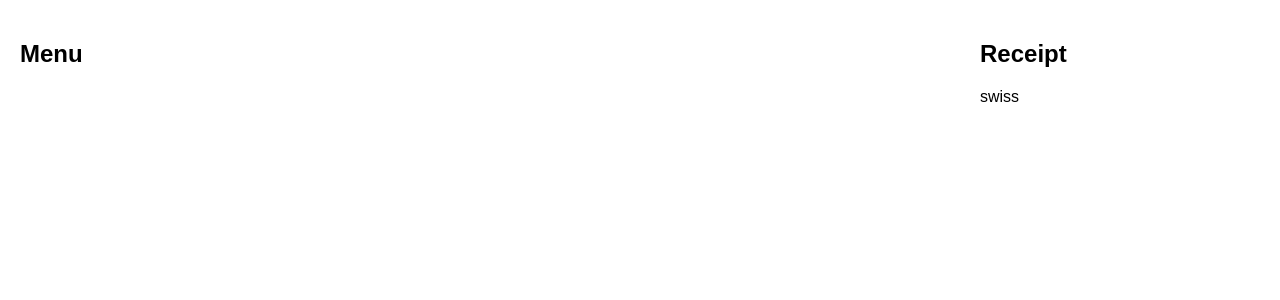
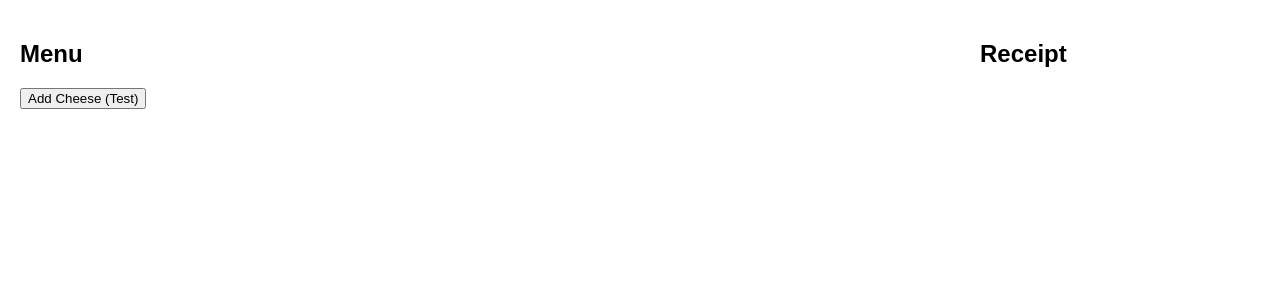
Before and after one commit to AlirieGray/build-a-burger, a React (Create React App) app: page / in a window 1280 px wide. Shown: the top 300 px of the page. Built offline with nearby package versions, Linux system fonts and the light colour scheme.

Commit message:
new stuff

```diff
--- a/src/App.js
+++ b/src/App.js
@@ -3,8 +3,8 @@ import './App.css';
 import Menu from './components/Menu'
 import Receipt from './components/Receipt'
 import { Provider } from 'react-redux';
+import configureStore from './store/configureStore';
 
-import configureStore from './store/configureStore';
 const store = configureStore();
 
 class App extends Component {
--- a/src/actions/burger.js
+++ b/src/actions/burger.js
@@ -1,5 +1,5 @@
 
-export const addItem = ({ item }) => {
-  type: "ADD_ITEM",
+export const addItem = ( item ) => {
+  type: 'ADD_ITEM',
   item
 }
--- a/src/components/Menu.js
+++ b/src/components/Menu.js
@@ -1,23 +1,29 @@
 import React, { Component } from 'react';
+import { bindActionCreators } from 'redux';
 import { connect } from 'react-redux';
 import './Menu.css';
 import Item from './Item';
-import { addItem } from '../actions/burger';
+import * as actions from '../actions/burger';
 
 class Menu extends Component {
 
   constructor(props) {
     super(props);
+    this.AddItem = this.AddItem.bind(this);
   }
 
   AddItem(item) {
-    this.props.addItem(item);
+    console.log('adding item')
+    this.props.dispatch(actions.addItem);
   }
 
   render() {
     return (
       <div className="container">
         <h2> Menu </h2>
+        <button onClick={this.AddItem}>
+          Add Cheese (Test)
+        </button>
       </div>
     );
   }
@@ -29,10 +35,10 @@ const mapStateToProps = (state) => {
   }
 }
 
-const mapDispatchToProps = () => {
-  return {
-    addItem: addItem
-  }
+// dispatch: dispatches an action. this is the only way to
+// trigger a state change.
+const mapDispatchToProps = (dispatch) => {
+  return bindActionCreators(actions, dispatch)
 }
 
-export default connect(mapStateToProps)(Menu);
+export default connect()(Menu);
--- a/src/components/Receipt.js
+++ b/src/components/Receipt.js
@@ -3,7 +3,7 @@ import { connect } from 'react-redux';
 import './Receipt.css';
 import Item from './Item';
 
-class Menu extends Component {
+class Receipt extends Component {
 
   constructor(props) {
     super(props);
@@ -32,4 +32,4 @@ const mapStateToProps = (state) => {
   }
 }
 
-export default connect(mapStateToProps)(Menu);
+export default connect(mapStateToProps)(Receipt);
--- a/src/reducers/burger.js
+++ b/src/reducers/burger.js
@@ -1,4 +1,4 @@
-const burgerDefault = [{type:'cheese',name:'swiss'}];
+const burgerDefault = [];
 
 export default (state = burgerDefault, action) => {
   switch (action.type) {
```
Also changed, not shown: 1 other file (tests, documents, lock files or other folders).
